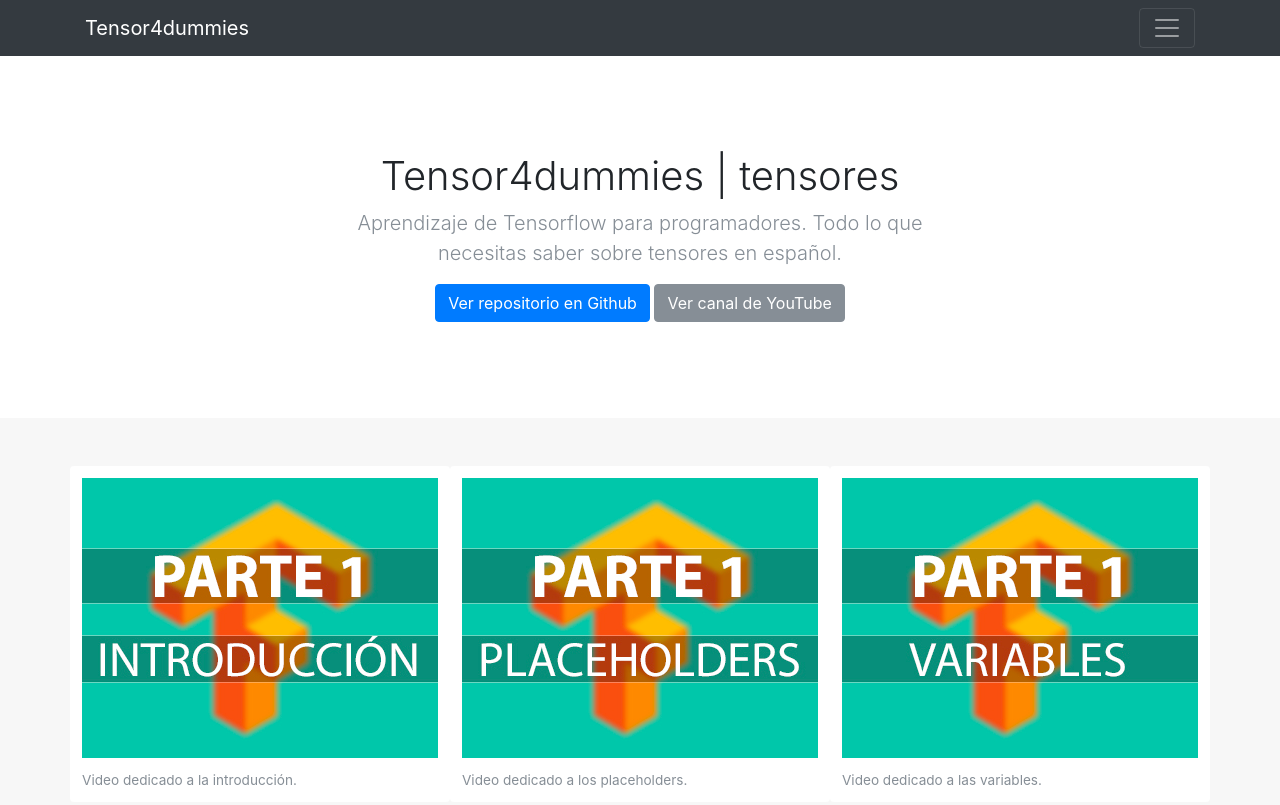
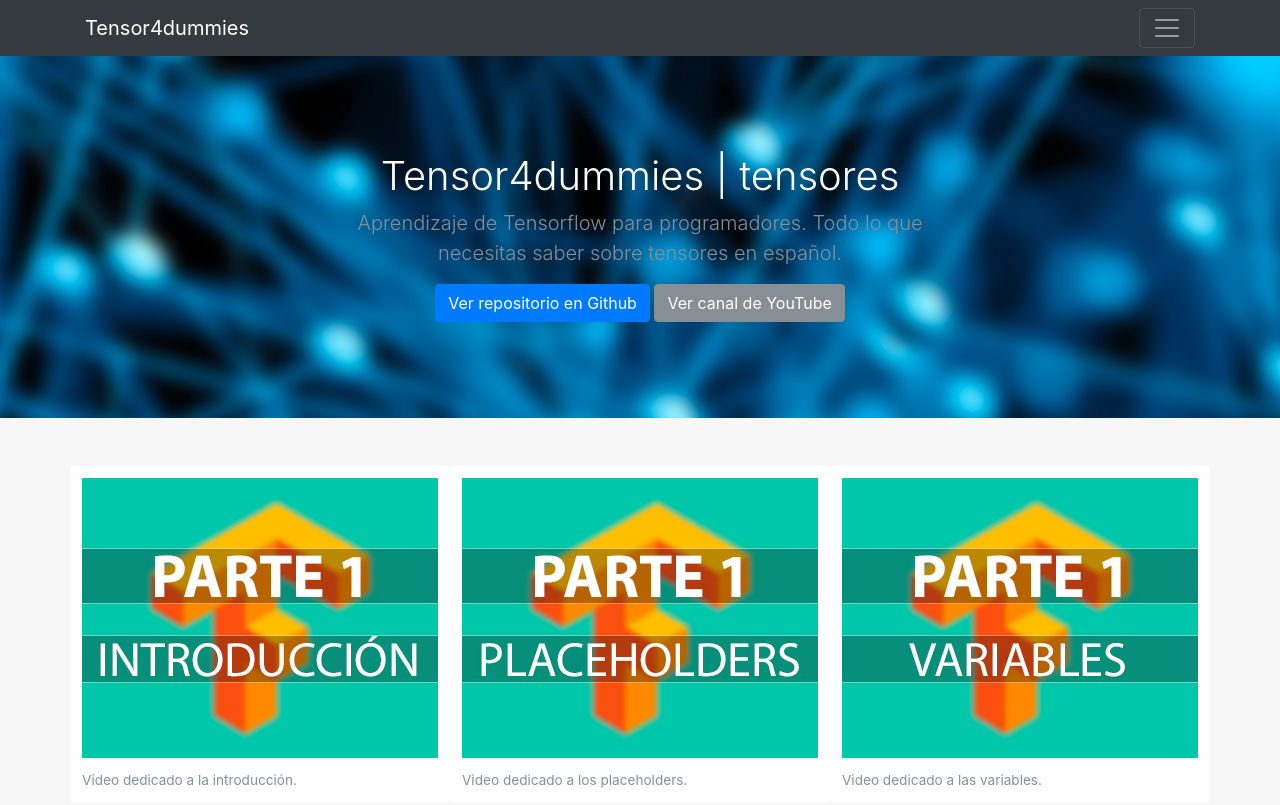
Before and after one commit to Tensor4Dummies/tensor4dummies.github.io, a plain HTML site: page index.html in a window 1280 px wide. Shown: the top 805 px of the page. Drawn offline with Linux system fonts and the light colour scheme.

Commit message:
New favicon and backgroud

```diff
--- a/docs/css/album.css
+++ b/docs/css/album.css
@@ -1,12 +1,22 @@
 .navbar {
   margin-bottom: 0;
+}
+
+.bg {
+  background: url('../img/background.jpg') no-repeat center center;
+  position: fixed;
+  width: 100%;
+  height: 100%;
+  top:-40px;
+  left:0;
+  z-index: -1;
 }
 
 .jumbotron {
   padding-top: 6rem;
   padding-bottom: 6rem;
   margin-bottom: 0;
-  background-color: #fff;
+  background-color: transparent;
 }
 
 .jumbotron p:last-child {
@@ -44,6 +54,10 @@
   font-size: 85%;
 }
 
+.text-white-custom{
+    color: #fff !important;
+}
+
 footer {
   padding-top: 3rem;
   padding-bottom: 3rem;
--- a/index.html
+++ b/index.html
@@ -5,7 +5,7 @@
     <meta name="viewport" content="width=device-width, initial-scale=1, shrink-to-fit=no">
     <meta name="description" content="">
     <meta name="author" content="">
-    <link rel="icon" href="/docs/favicon.ico">
+    <link rel="icon" href="docs/img/tensor.png">
 
     <title>Tensor4dummies</title>
 
@@ -40,10 +40,10 @@
       </div>
       <div class="navbar navbar-dark bg-dark">
         <div class="container d-flex justify-content-between">
-          <a href="#" class="navbar-brand">Tensor4dummies</a>
-          <button class="navbar-toggler" type="button" data-toggle="collapse" data-target="#navbarHeader" aria-controls="navbarHeader" aria-expanded="false" aria-label="Control de navegación">
-            <span class="navbar-toggler-icon"></span>
-          </button>
+        <a href="#" class="navbar-brand">Tensor4dummies</a>
+        <button class="navbar-toggler" type="button" data-toggle="collapse" data-target="#navbarHeader" aria-controls="navbarHeader" aria-expanded="false" aria-label="Control de navegación">
+        <span class="navbar-toggler-icon"></span>
+        </button>
         </div>
       </div>
     </header>
@@ -52,7 +52,8 @@
 
       <section class="jumbotron text-center">
         <div class="container">
-          <h1 class="jumbotron-heading">Tensor4dummies | tensores</h1>
+            <div class="bg"></div>
+          <h1 class="jumbotron-heading text-white">Tensor4dummies | tensores</h1>
           <p class="lead text-muted">Aprendizaje de Tensorflow para programadores. Todo lo que necesitas saber sobre tensores en español.</p>
           <p>
             <a href="#" class="btn btn-primary">Ver repositorio en Github</a>
@@ -96,11 +97,15 @@
     <script src="docs/js/popper.min.js"></script>
     <script src="docs/js/bootstrap.min.js"></script>
     <script>
-      Holder.addTheme('thumb', {
-        bg: '#55595c',
-        fg: '#eceeef',
-        text: 'Thumbnail'
-      });
+        var jumboHeight = $('.bg').outerHeight();
+        function parallax(){
+        var scrolled = $(window).scrollTop();
+            $('.bg').css('height', (jumboHeight-scrolled) + 'px');
+        }
+
+        $(window).scroll(function(e){
+        parallax();
+        });
     </script>
   </body>
 </html>
```
Also changed, not shown: docs/img/background.jpg (added), docs/img/tensor.png (added).
